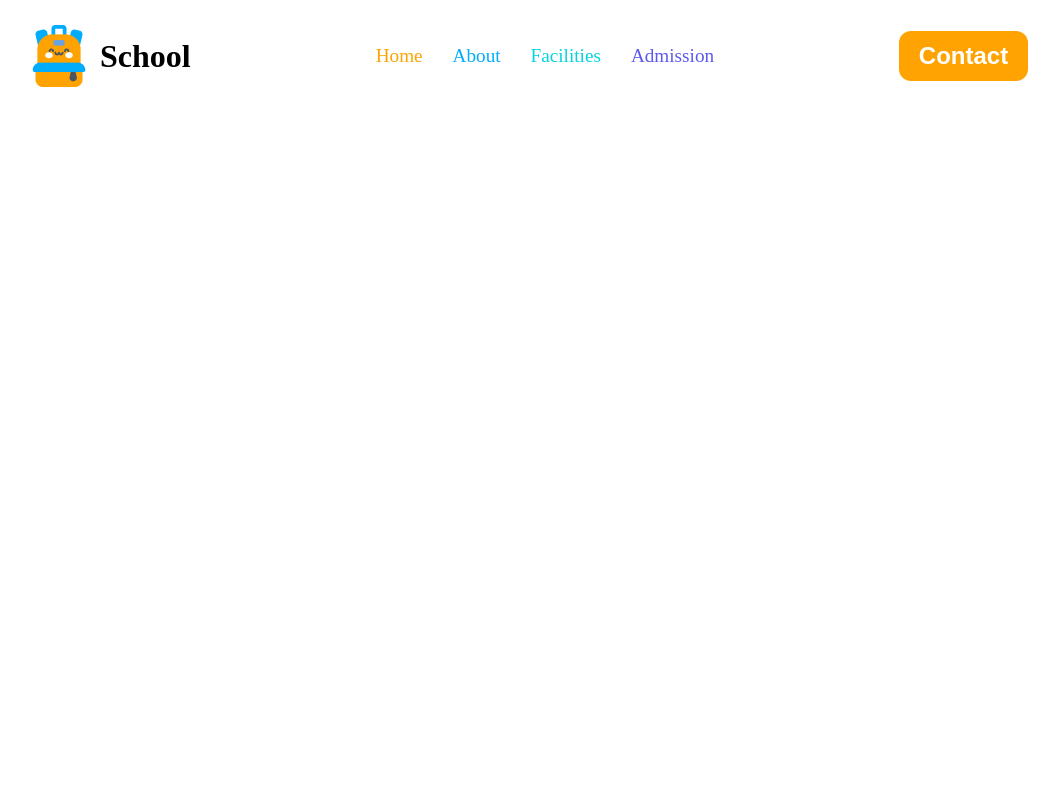
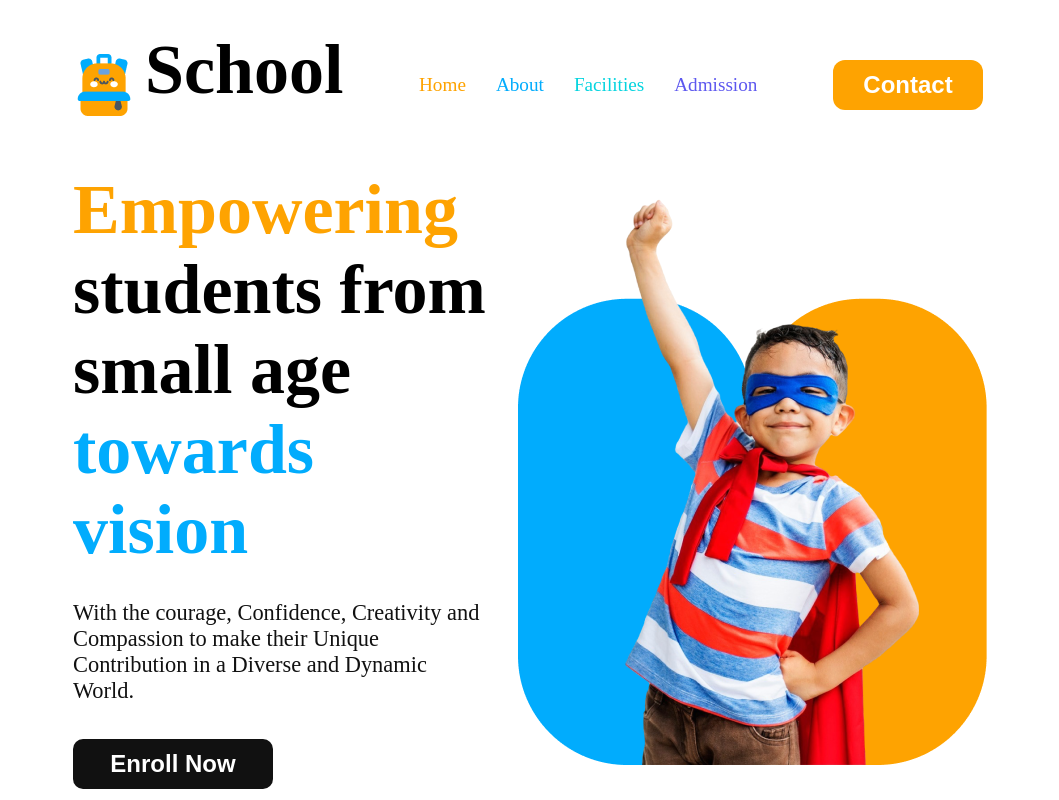
Before and after one commit to rhr662/B11-2nd-Assignment, a plain HTML site: page index.html in a window 1280 px wide. Shown: the whole page, without its empty margins (112-1171 px from the left). Drawn offline with Linux system fonts and the light colour scheme.

Commit message:
header section complite

```diff
--- a/index.html
+++ b/index.html
@@ -8,7 +8,9 @@
 </head>
 <body>
     <header>
-        <div class="nav-items">
+
+        <!--navbar-->
+        <div class="nav-items margin">
             <div class="logo-img">
                 <img src="assets/logo.png" alt="School Logo">
             <h1 class="logo">School</h1>
@@ -23,6 +25,25 @@
         </nav>
              <button class="nav-btn">Contact</button>
         </div>
+
+        <!--navbar end-->
+
+        <!--banner section-->
+
+        <div class="banner margin">
+            <div class="banner-contant">
+                <h1><span class="empowering">Empowering</span> students from small age <span class="towards-vision">towards vision</span></h1>
+
+                <p class="banner-description">With the courage, Confidence, Creativity and Compassion to make their Unique Contribution in a Diverse and Dynamic World.</p>
+
+                <button class="btn">Enroll Now</button>
+            </div>
+
+                <div class="banner-hero"><img src="assets/hero-kids.png" alt=""></div>
+        </div>
+
+
+        <!--banner section end-->
     </header>
 </body>
 </html>
--- a/style sheet/style.css
+++ b/style sheet/style.css
@@ -22,7 +22,6 @@
 }
 
 .navbar{
-    margin: 0px 185px 0px 185px;
     font-size: 1.2rem;
     font-weight: 500;
     display: flex;
@@ -54,3 +53,66 @@
     border-radius: 12px;
     background: rgb(254, 163, 1);
 }
+
+
+/** banner section style **/
+
+.banner{
+    display: flex;
+    justify-content: space-between;
+    align-items: center;
+    text-align: left;
+    gap: 30px;
+}
+
+.banner-contant{
+    width: 600px;
+}
+
+.banner-hero{
+    width: 400px;
+    margin-right: 65px;
+}
+
+h1{
+    font-size: 70px;
+    font-weight: 700;
+    margin-bottom: 30px;
+
+}
+
+.empowering{
+    color: rgb(254, 163, 1);
+}
+.towards-vision{
+    color: rgb(1, 172, 253);
+}
+
+.banner-description{
+    font-size: 1.4rem;
+    font-weight: 400;
+    color: rgb(17, 17, 17);
+    text-align: left;
+    margin-bottom: 35px;
+
+}
+
+.btn{
+    font-size: 1.5rem;
+    font-weight: 600;
+    width: 200px;
+    height: 50px;
+    border: none;
+    border-radius: 10px;
+    color: white;
+   background: rgb(17, 17, 17);
+}
+
+
+
+/** shered style **/
+
+.margin{
+    margin: 30px 185px 0px 185px;
+
+}
```
